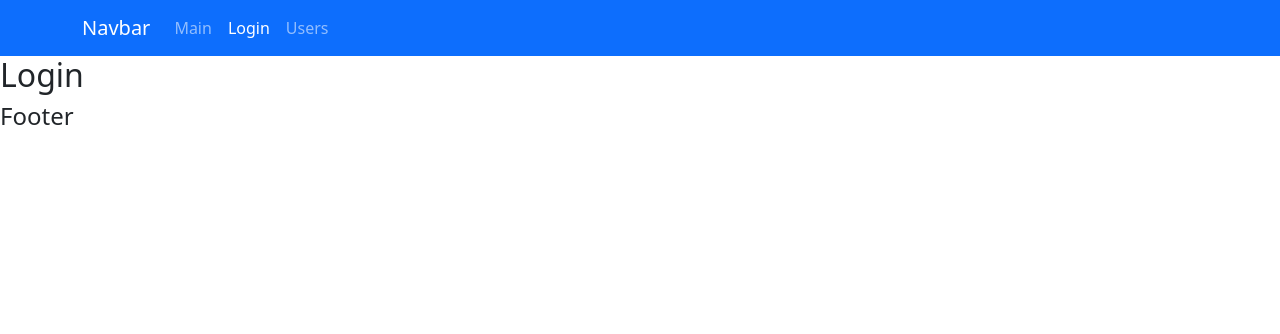
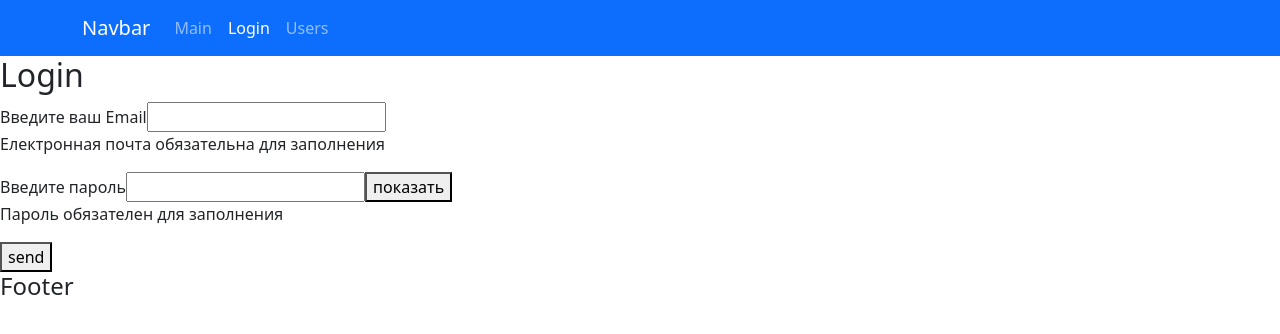
Before and after one commit to Pintelek/meeting_site, a React (Vite) app: page /login in a window 1280 px wide. Shown: the top 334 px of the page. Built offline with nearby package versions, Linux system fonts and the light colour scheme.

Commit message:
add form and validate

```diff
--- a/index.html
+++ b/index.html
@@ -7,6 +7,6 @@
   </head>
   <body>
     <div id="root"></div>
-    <script type="module" src="/src/main.jsx"></script>
+    <script type="module" src="./src/main.jsx"></script>
   </body>
 </html>
--- a/src/App.jsx
+++ b/src/App.jsx
@@ -23,7 +23,6 @@ function App() {
           <Route path='users' element={<UsersList/>}/>
           <Route path='users/:id' element={<User/>}/>
         </Route>
-
       </Routes>
 
 
--- /dev/null
+++ b/src/components/Login/InputText.jsx
@@ -0,0 +1,44 @@
+import PropTypes from 'prop-types';
+import { useState } from 'react';
+
+function InputText({name, type, label, state, onChange, error}) {
+
+  const [isVisible, setIsVisible] = useState(false);
+
+  console.log(error);
+
+  const handleClick = () => {
+    setIsVisible(prev => !prev);
+  };
+  return (
+    <div>
+      <label htmlFor={name}>{label}</label>
+      <input
+        type = {(type === 'password')? isVisible? 'text': 'password' : type}
+        onChange={onChange}
+        id={name}
+        name={name}
+        value={state.name} />
+      {(type === 'password')?
+        <button
+          type='button'
+          onClick={handleClick}
+        >{isVisible? 'скрыть': 'показать'}</button>: null}
+      {error[name] !== ''? <p>{error[name]}</p>: null}
+    </div>
+  );
+}
+
+InputText.propTypes = {
+  name: PropTypes.string.isRequired,
+  type: PropTypes.string,
+  label: PropTypes.string,
+  state: PropTypes.object.isRequired,
+  onChange: PropTypes.func.isRequired
+};
+
+InputText.defaultProps = {
+  type: 'text'
+};
+
+export default InputText;
--- a/src/layOuts/LayOut.jsx
+++ b/src/layOuts/LayOut.jsx
@@ -6,9 +6,7 @@ function LayOut() {
   return (
     <>
       <NavList/>
-
       <Outlet/>
-
       <h4>Footer</h4>
     </>
   );
--- a/src/layOuts/LoginPage.jsx
+++ b/src/layOuts/LoginPage.jsx
@@ -1,6 +1,77 @@
+import { useEffect, useState } from 'react';
+import InputText from '../components/Login/InputText';
+import { validator } from '../utils/validator';
+
 function LoginPage() {
+
+  const [data, setData] = useState({email: '', password : ''});
+  const [errors, setErrors] = useState({});
+
+  const validateConfig = {
+    email: {
+      isRequired: {
+        message: 'Електронная почта обязательна для заполнения'
+      },
+      minSymbol: {
+        message: 'минимальный размер введенных символов 8'
+      }
+    },
+    password: {
+      isRequired: {
+        message: 'Пароль обязателен для заполнения'
+      },
+      minSymbol: {
+        message: 'минимальный размер введенных символов 8'
+      }
+    }
+  };
+
+
+
+  const validate = () => {
+    const errors = validator(data, validateConfig);
+    setErrors(errors);
+    return Object.keys(errors).length !== 0;
+  };
+
+  useEffect((() => {
+    validate();
+  }),[data]);
+
+  const handleChange = (e) => {
+    setData(prev => ({...prev, [e.target.name]: e.target.value}));
+  };
+
+  const handleSubmit = (e) => {
+    e.preventDefault();
+    const isValid = validate();
+    if (isValid) return;
+  };
+
   return (
-    <h2>Login</h2>
+    <div className="row">
+      <h2>Login</h2>
+      <div>
+        <form onSubmit={handleSubmit} >
+          <InputText
+            onChange={handleChange}
+            name={'email'}
+            label={'Введите ваш Email'}
+            state={data}
+            error={errors}
+          />
+          <InputText
+            onChange={handleChange}
+            name={'password'}
+            label={'Введите пароль'}
+            state={data} type={'password'}
+            error={errors}
+          />
+          <button type='submit'>send</button>
+        </form>
+      </div>
+    </div>
+
   );
 }
 
--- a/src/layOuts/UsersList.jsx
+++ b/src/layOuts/UsersList.jsx
@@ -78,19 +78,20 @@ function UsersList() {
 
   return (
     <div className='container'>
-      <SearchStatus data={filterUser}/>
-
       {
         usersAll.length === 0? (
           <Box sx={{ width: '100%' }}>
             <LinearProgress />
-          </Box>): (
+          </Box>): (<>
+          <SearchStatus data={filterUser}/>
           <main className='row m-4'>
             {professions? <GroupList onReset={handlerReset} onSelected={handlerSelectProfession} selectedItem={selectedProfession} items={professions} />: null}
             <div className={'user-list ' + (professions? 'col-10': 'col-12')}>
               <UserTable currentSort={sortBy} onSortItem={handlerSortItem} users={cropUsers} onDelete={handleDelete} onToggleBookmark={handlerBookmark}/>
             </div>
           </main>
+        </>
+
         )
       }
 
--- /dev/null
+++ b/src/utils/validator.js
@@ -0,0 +1,26 @@
+export function validator (data,config) {
+  const errors = {};
+  function validate(method, data, config){
+    switch(method){
+    case 'isRequired' :
+      if(data.trim() === '') return config.message;
+      break;
+    case 'minSymbol' :
+      if(data.trim().length < 8) return config.message;
+      break;
+    default:
+      break;
+    }
+  }
+  for(let fieldName in data){
+    for (let validateMethod in config[fieldName]){
+      const error = validate(validateMethod, data[fieldName], config[fieldName][validateMethod]);
+      if(!errors[fieldName] && error){
+        errors[fieldName] = error;
+      }
+
+    }
+  }
+
+  return errors;
+}
```
